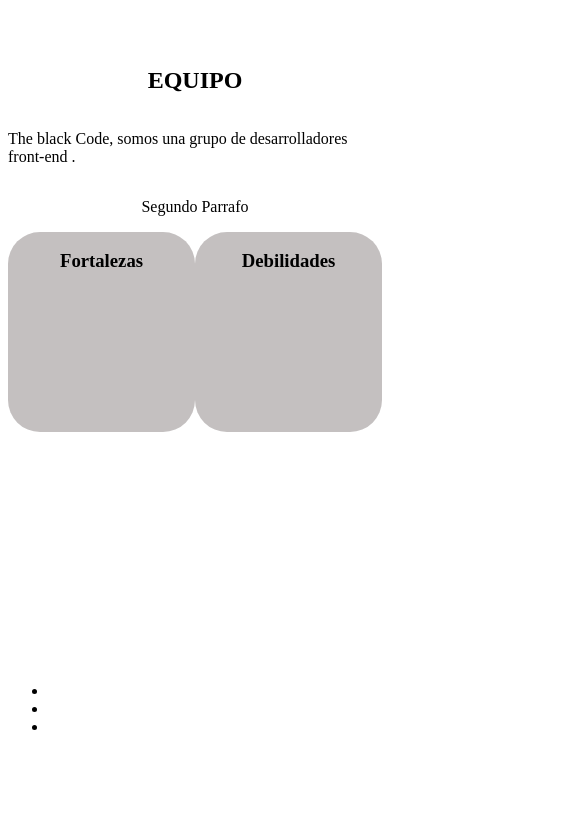
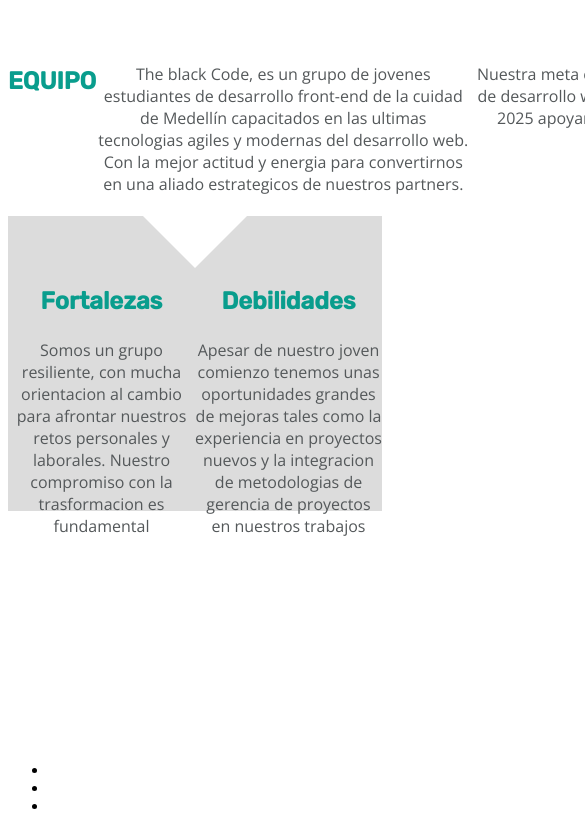
Before and after one commit to AdsonTobon/front2-TheBlackCode, a plain HTML site: page index.html in a window 390 px wide. Shown: the part 124-955 px from the top of the page, 585 px wide, since content can reach past the window. Before the commit the page ends 876 px from the top, so only its background shows below. Drawn offline with nearby package versions, Linux system fonts and the light colour scheme.

Commit message:
Terminacion del maquetado en CSS y HTML sin responsive

```diff
--- a/css/style.css
+++ b/css/style.css
@@ -8,13 +8,52 @@
     display: flex;
     flex-flow: row wrap;
     align-items: center;
-
+    background-color: gainsboro;
+    border-color: white;
+    height: 35vh;
 }
 
 .info_seg2{
     width: 50%;
     height: 200px;
     text-align: center;
-    background-color: rgb(196, 192, 192);
-    border-radius: 2rem;
+
 }
+
+.triangle {
+    position: relative;
+    background: white;
+    height: 20vh;
+  }
+
+  .triangle::before {
+    content: '';
+    position: absolute;
+    bottom: 0;
+    width: 0;
+    height: 0;
+    border-style: solid;
+    border-width: 52px  52px 0 52px;
+
+    border-color:  white transparent transparent transparent;
+
+    left: 50%;
+    transform: translateX(-50%) translateY(100%);
+
+  }
+  .text {
+      font-size: 16px;
+      color: #54585A ;
+      font-family:    'Open Sans', sans-serif;
+      text-align: center;
+      /* padding-left: 3em;
+      padding-right: 3em; */
+
+
+  }
+  .txt_title{
+      font-size: 24px;
+      color: #099D8D;
+      font-family: 'Rubik', sans-serif;
+
+  }
--- a/index.html
+++ b/index.html
@@ -4,6 +4,8 @@
     <meta charset="UTF-8">
     <meta name="viewport" content="width=device-width, initial-scale=1.0">
     <link rel="stylesheet" href="css/style.css">
+    <link href="https://fonts.googleapis.com/css2?family=Open+Sans&display=swap" rel="stylesheet">
+    <link href="https://fonts.googleapis.com/css2?family=Rubik:wght@500&display=swap" rel="stylesheet">
     <title>Reto Grupal - TheBlackCode</title>
 </head>
 <body>
@@ -31,19 +33,19 @@
 
     <main>
         <section id="section1Main">
-            <div class="info_teams">
-                <h2>EQUIPO</h2>
-                <p>The black Code, somos una grupo de desarrolladores front-end .</p>
-                <p>Segundo Parrafo</p>
+            <div class="info_teams triangle">
+                <h2 class="txt_title">EQUIPO</h2>
+                <p class="text">The black Code, es un grupo de jovenes estudiantes de  desarrollo front-end de la cuidad de Medellín capacitados en las ultimas tecnologias agiles y modernas del desarrollo web. Con la mejor actitud y energia para convertirnos en una aliado estrategicos de nuestros partners.</p>
+                <p class="text">Nuestra meta es ser una de las principales casas de desarrollo web de la cuidad de Medellín en el 2025 apoyando la trasnformacion social de nuestra cuidad.</p>
             </div>
-            <div class="dual">
+            <div class="dual ">
                 <div class="info_seg2">
-                    <h3>Fortalezas</h3>
-                    <p></p>
+                    <h3 class="txt_title">Fortalezas</h3>
+                    <p class="text">Somos un grupo resiliente, con mucha orientacion al cambio para afrontar nuestros retos personales y laborales. Nuestro compromiso con la trasformacion es fundamental</p>
                 </div>
                 <div class="info_seg2">
-                    <h3>Debilidades</h3>
-                    <p></p>
+                    <h3 class="txt_title">Debilidades</h3>
+                    <p class="text">Apesar de nuestro joven comienzo tenemos unas oportunidades grandes de mejoras tales como la experiencia en proyectos nuevos y  la integracion de metodologias de gerencia de proyectos  en nuestros trabajos</p>
                 </div>
             </div>
         </section>
```
